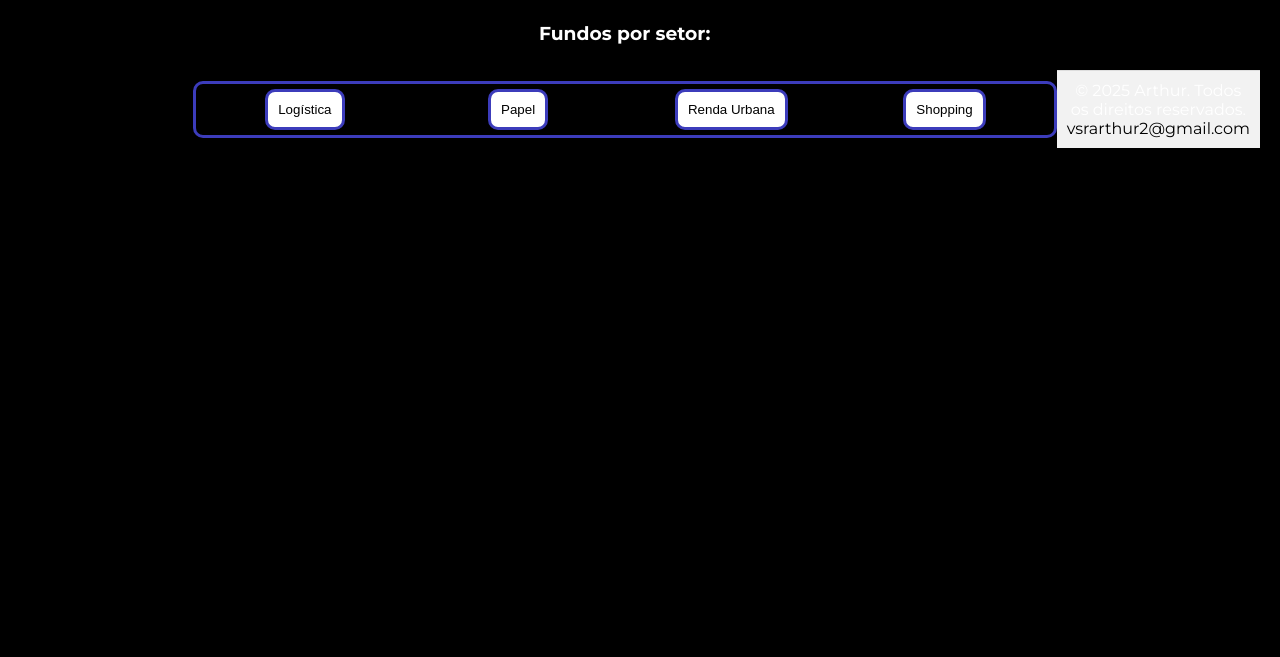
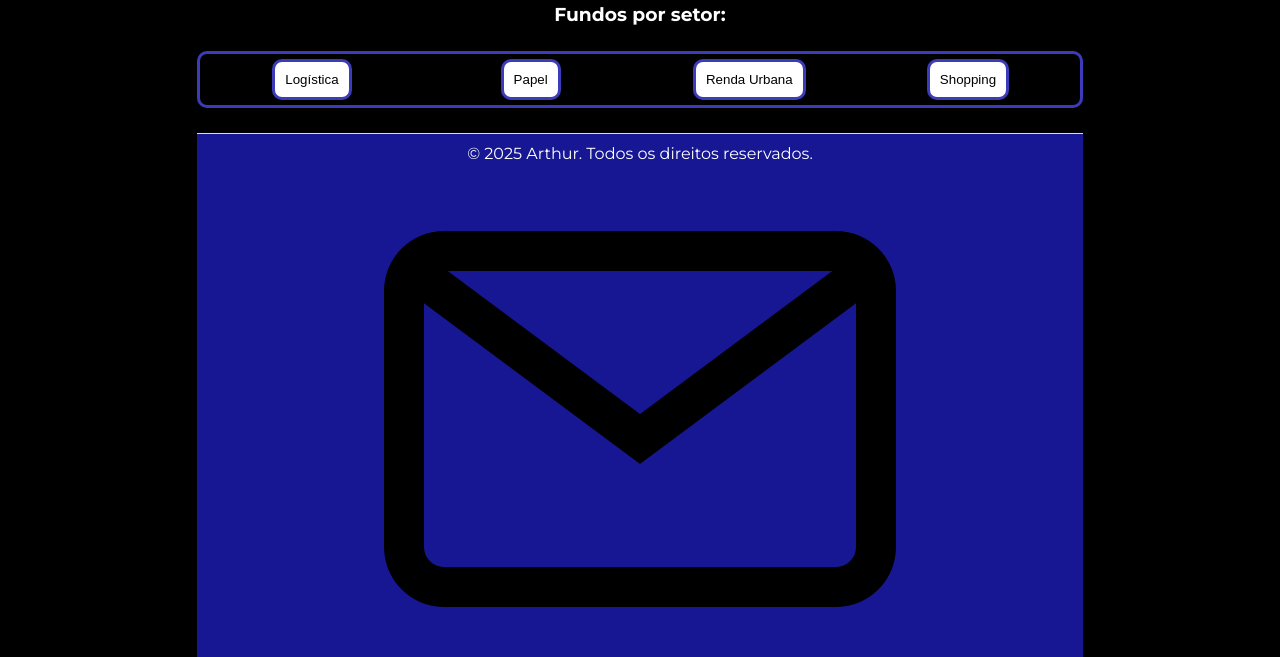
Before and after one commit to ArthurRomanha/ScrappInvest, a plain HTML site: page index.html in a window 1280 px wide. Shown: the part 363-1020 px from the top of the page. Before the commit the page ends 800 px from the top, so only its background shows below. Drawn offline with Linux system fonts and the light colour scheme; no server answers.

Commit message:
Release 5.0.0

```diff
--- a/index.html
+++ b/index.html
@@ -72,7 +72,10 @@
 </body>
 <footer>
     <p>&copy; 2025 Arthur. Todos os direitos reservados.</p>
-    <p><a href="mailto:vsrarthur2@gmail.com">vsrarthur2@gmail.com</a></p>
+    <div>
+        <a href="mailto:vsrarthur2@gmail.com"><img src="img/email.png" alt="email icon"></a>
+        <a href=""><img src="img/linkedin.png" alt="linkedin icon"></a>
+    </div>
 </footer>
 
 </html>
--- a/style.css
+++ b/style.css
@@ -41,6 +41,9 @@ html {
     }
 
     .presets {
+        grid-column: 2;
+    }
+    footer{
         grid-column: 2;
     }
 }
@@ -213,8 +216,9 @@ tr:hover {
     opacity: 0.7;
 }
 footer{
+    width: 100%;
+    background-color: #171794;
     text-align: center;
     padding: 10px;
-    background-color: #f2f2f2;
     border-top: 1px solid #ddd;
 }
```
Also changed, not shown: img/email.png (added), img/linkedin.png (added), 1 other file.
